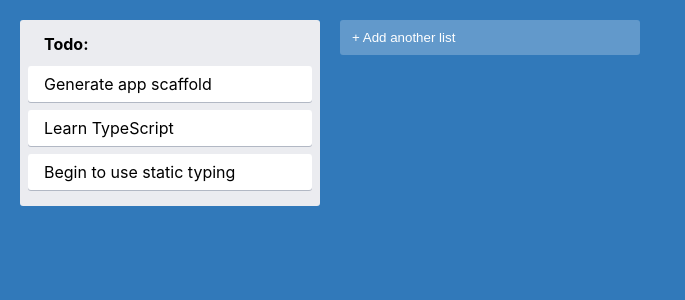
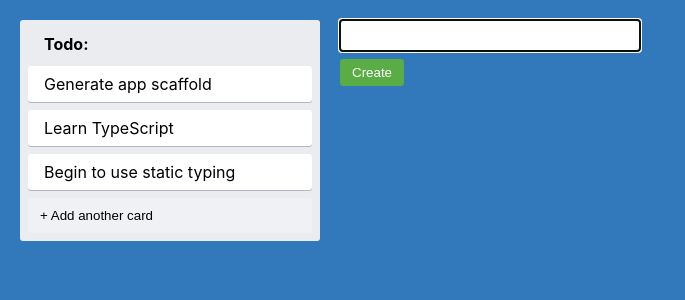
Before and after one commit to irrbis38/trello-clone, a React (Create React App) app: page / in a window 1280 px wide. Both pictures are taken after a click on the button "+ Add another list". Shown: the top 300 px of the page, without its empty margins (0-685 px from the left). Built offline with nearby package versions, Linux system fonts and the light colour scheme.

Commit message:
feat: add autofocus to input by add another card

```diff
--- a/src/AddNewItem.tsx
+++ b/src/AddNewItem.tsx
@@ -1,5 +1,6 @@
 import { useState } from "react";
 import { AddItemButton } from "./styles";
+import { NewItemForm } from "./NewItemForm";
 
 type AddNewItemProps = {
   onAdd(text: string): void;
@@ -12,7 +13,14 @@
   const { onAdd, toggleButtonText, dark } = props;
 
   if (showForm) {
-    // We show item creation form here
+    return (
+      <NewItemForm
+        onAdd={(text) => {
+          onAdd(text);
+          setShowForm(false);
+        }}
+      />
+    );
   }
 
   return (
--- a/src/Column.tsx
+++ b/src/Column.tsx
@@ -1,5 +1,6 @@
 import { ColumnContainer, ColumnTitle } from "./styles";
 import { Card } from "./Card";
+import { AddNewItem } from "./AddNewItem";
 
 type ColumnProps = {
   text: string;
@@ -12,6 +13,11 @@
       <Card text="Generate app scaffold" />
       <Card text="Learn TypeScript" />
       <Card text="Begin to use static typing" />
+      <AddNewItem
+        toggleButtonText="+ Add another card"
+        onAdd={console.log}
+        dark
+      />
     </ColumnContainer>
   );
 };
--- /dev/null
+++ b/src/NewItemForm.tsx
@@ -0,0 +1,23 @@
+import { useState } from "react";
+import { useFocus } from "./utils/useFocus";
+import { NewItemFormContainer, NewItemButton, NewItemInput } from "./styles";
+
+type NewItemFormProps = {
+  onAdd(text: string): void;
+};
+
+export const NewItemForm = ({ onAdd }: NewItemFormProps) => {
+  const [text, setText] = useState("");
+  const inputRef = useFocus();
+
+  return (
+    <NewItemFormContainer>
+      <NewItemInput
+        ref={inputRef}
+        value={text}
+        onChange={(e) => setText(e.target.value)}
+      />
+      <NewItemButton onClick={() => onAdd(text)}>Create</NewItemButton>
+    </NewItemFormContainer>
+  );
+};
--- a/src/styles.ts
+++ b/src/styles.ts
@@ -54,3 +54,30 @@
     background-color: #ffffff52;
   }
 `;
+
+export const NewItemFormContainer = styled.div`
+  max-width: 300px;
+  display: flex;
+  flex-direction: column;
+  width: 100%;
+  align-items: flex-start;
+`;
+
+export const NewItemButton = styled.button`
+  background-color: #5aac44;
+  border-radius: 3px;
+  border: none;
+  box-shadow: none;
+  color: #fff;
+  padding: 6px 12px;
+  text-align: center;
+`;
+
+export const NewItemInput = styled.input`
+  border-radius: 3px;
+  border: none;
+  box-shadow: #091e4240 0px 1px 0px 0px;
+  margin-bottom: 0.5rem;
+  padding: 0.5rem 1rem;
+  width: 100%;
+`;
--- /dev/null
+++ b/src/utils/useFocus.ts
@@ -0,0 +1,11 @@
+import { useRef, useEffect } from "react";
+
+export const useFocus = () => {
+  const ref = useRef<HTMLInputElement>(null);
+
+  useEffect(() => {
+    ref.current?.focus();
+  }, []);
+
+  return ref;
+};
```
